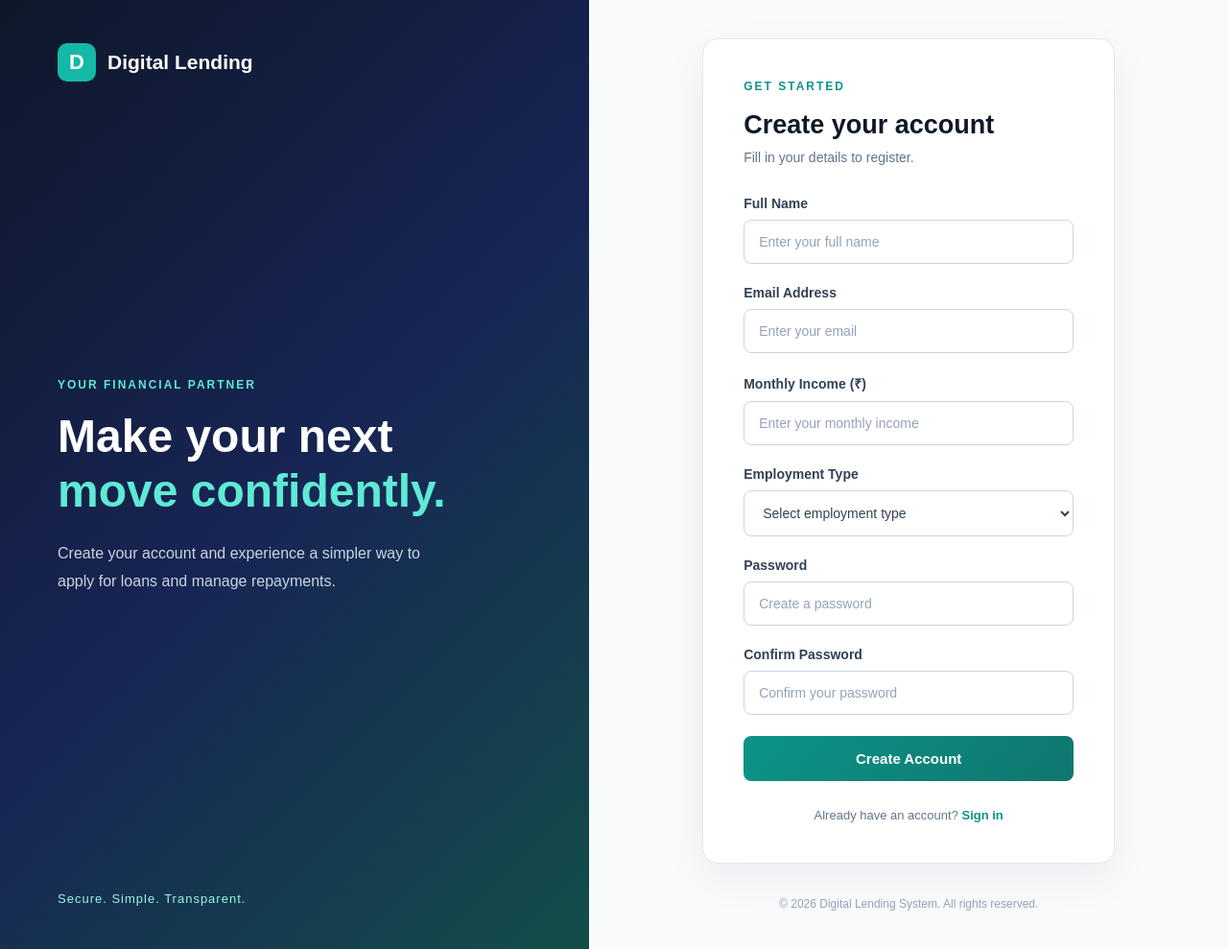
After one commit to hey-pranay/digital-lending-system, a Spring Boot app: page /register in a window 1280 px wide. The commit adds this page. Shown: the whole page at 96% size. Run offline with Spring Boot 4, Linux system fonts and the light colour scheme.

Commit message:
feat(frontend): add borrower registration page UI

```diff
--- a/src/main/java/com/sprint/lending/controller/AuthPageController.java
+++ b/src/main/java/com/sprint/lending/controller/AuthPageController.java
@@ -11,4 +11,9 @@ public class AuthPageController {
         return "auth/login";
     }
 
+    @GetMapping("/register")
+    public String registerPage() {
+        return "auth/register";
+    }
+
 }
--- a/src/main/resources/static/css/style.css
+++ b/src/main/resources/static/css/style.css
@@ -351,3 +351,23 @@ main a:hover {
         padding: 28px 22px;
     }
 }
+
+
+/* Registration dropdown */
+
+.form-group select {
+    width: 100%;
+    padding: 14px 15px;
+    border: 1px solid #cbd5e1;
+    border-radius: 8px;
+    outline: none;
+    background-color: #ffffff;
+    color: #334155;
+    font-size: 14px;
+    cursor: pointer;
+}
+
+.form-group select:focus {
+    border-color: #0d9488;
+    box-shadow: 0 0 0 3px rgba(13, 148, 136, 0.12);
+}
--- /dev/null
+++ b/src/main/resources/templates/auth/register.html
@@ -0,0 +1,168 @@
+
+<!DOCTYPE html>
+<html lang="en" xmlns:th="http://www.thymeleaf.org">
+
+<head>
+  <meta charset="UTF-8">
+  <meta name="viewport" content="width=device-width, initial-scale=1.0">
+
+  <title>Register | Digital Lending System</title>
+
+  <link rel="stylesheet" th:href="@{/css/style.css}">
+</head>
+
+<body>
+
+<div class="login-container">
+
+  <!-- Left Banner -->
+  <div class="login-banner">
+
+    <div class="brand">
+      <span class="brand-icon">D</span>
+      <span>Digital Lending</span>
+    </div>
+
+    <div class="banner-content">
+
+      <p class="eyebrow">YOUR FINANCIAL PARTNER</p>
+
+      <h1>
+        Make your next
+        <span>move confidently.</span>
+      </h1>
+
+      <p class="banner-description">
+        Create your account and experience a simpler
+        way to apply for loans and manage repayments.
+      </p>
+
+    </div>
+
+    <div class="banner-footer">
+      Secure. Simple. Transparent.
+    </div>
+
+  </div>
+
+
+  <!-- Registration Form -->
+  <div class="login-form-section">
+
+    <div class="login-card">
+
+      <div class="form-heading">
+
+        <p class="eyebrow">GET STARTED</p>
+
+        <h2>Create your account</h2>
+
+        <p>Fill in your details to register.</p>
+
+      </div>
+
+      <form action="#" method="post">
+
+        <div class="form-group">
+          <label for="fullName">Full Name</label>
+
+          <input
+                  type="text"
+                  id="fullName"
+                  name="fullName"
+                  placeholder="Enter your full name"
+                  required>
+        </div>
+
+
+        <div class="form-group">
+          <label for="email">Email Address</label>
+
+          <input
+                  type="email"
+                  id="email"
+                  name="email"
+                  placeholder="Enter your email"
+                  required>
+        </div>
+
+
+        <div class="form-group">
+          <label for="monthlyIncome">Monthly Income (₹)</label>
+
+          <input
+                  type="number"
+                  id="monthlyIncome"
+                  name="monthlyIncome"
+                  placeholder="Enter your monthly income"
+                  min="1"
+                  required>
+        </div>
+
+
+        <div class="form-group">
+          <label for="employmentType">Employment Type</label>
+
+          <select
+                  id="employmentType"
+                  name="employmentType"
+                  required>
+
+            <option value="">Select employment type</option>
+            <option value="SALARIED">Salaried</option>
+            <option value="SELF_EMPLOYED">Self Employed</option>
+
+          </select>
+        </div>
+
+
+        <div class="form-group">
+          <label for="password">Password</label>
+
+          <input
+                  type="password"
+                  id="password"
+                  name="password"
+                  placeholder="Create a password"
+                  minlength="8"
+                  required>
+        </div>
+
+
+        <div class="form-group">
+          <label for="confirmPassword">Confirm Password</label>
+
+          <input
+                  type="password"
+                  id="confirmPassword"
+                  name="confirmPassword"
+                  placeholder="Confirm your password"
+                  minlength="8"
+                  required>
+        </div>
+
+
+        <button type="submit" class="login-button">
+          Create Account
+        </button>
+
+      </form>
+
+
+      <p class="register-link">
+        Already have an account?
+        <a th:href="@{/login}">Sign in</a>
+      </p>
+
+    </div>
+
+    <div class="form-footer">
+      © 2026 Digital Lending System. All rights reserved.
+    </div>
+
+  </div>
+
+</div>
+
+</body>
+</html>
```
